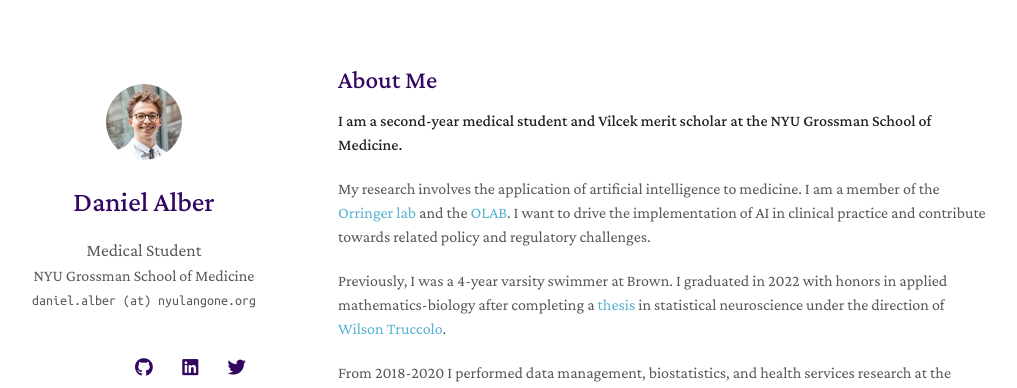
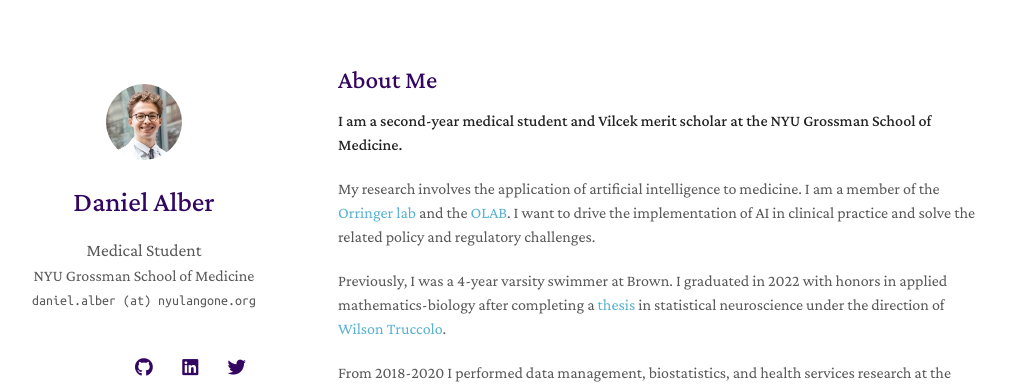
Before and after one commit to danalber/danalber.github.io, a Jekyll site: the page built from index.md, in a window 1280 px wide and 1120 px high. Shown: the top 388 px of the window, without its empty margins (132-1149 px from the left). Built offline with Jekyll 4.4.1, drawn with Linux system fonts in a browser that asks for light colours; nearby versions of some CDN libraries; a style sheet for code colours, icons or effects is not loaded; our own code applies the rules of GitHub Pages for plain Markdown files.

Commit message:
Update index.md

```diff
--- a/index.md
+++ b/index.md
@@ -6,7 +6,7 @@ layout: homepage
 
 **I am a second-year medical student and Vilcek merit scholar at the NYU Grossman School of Medicine.**
 
-My research involves the application of artificial intelligence to medicine. I am a member of the [Orringer lab](https://twitter.com/danorringermd) and the [OLAB](https://www.nyuolab.org/). I want to drive the implementation of AI in clinical practice and contribute towards related policy and regulatory challenges.
+My research involves the application of artificial intelligence to medicine. I am a member of the [Orringer lab](https://twitter.com/danorringermd) and the [OLAB](https://www.nyuolab.org/). I want to drive the implementation of AI in clinical practice and solve the related policy and regulatory challenges.
 
 Previously, I was a 4-year varsity swimmer at Brown. I graduated in 2022 with honors in applied mathematics-biology after completing a [thesis](./assets/alber_thesis_final.pdf) in statistical neuroscience under the direction of [Wilson Truccolo](https://www.truccololab.com/).
 
```
